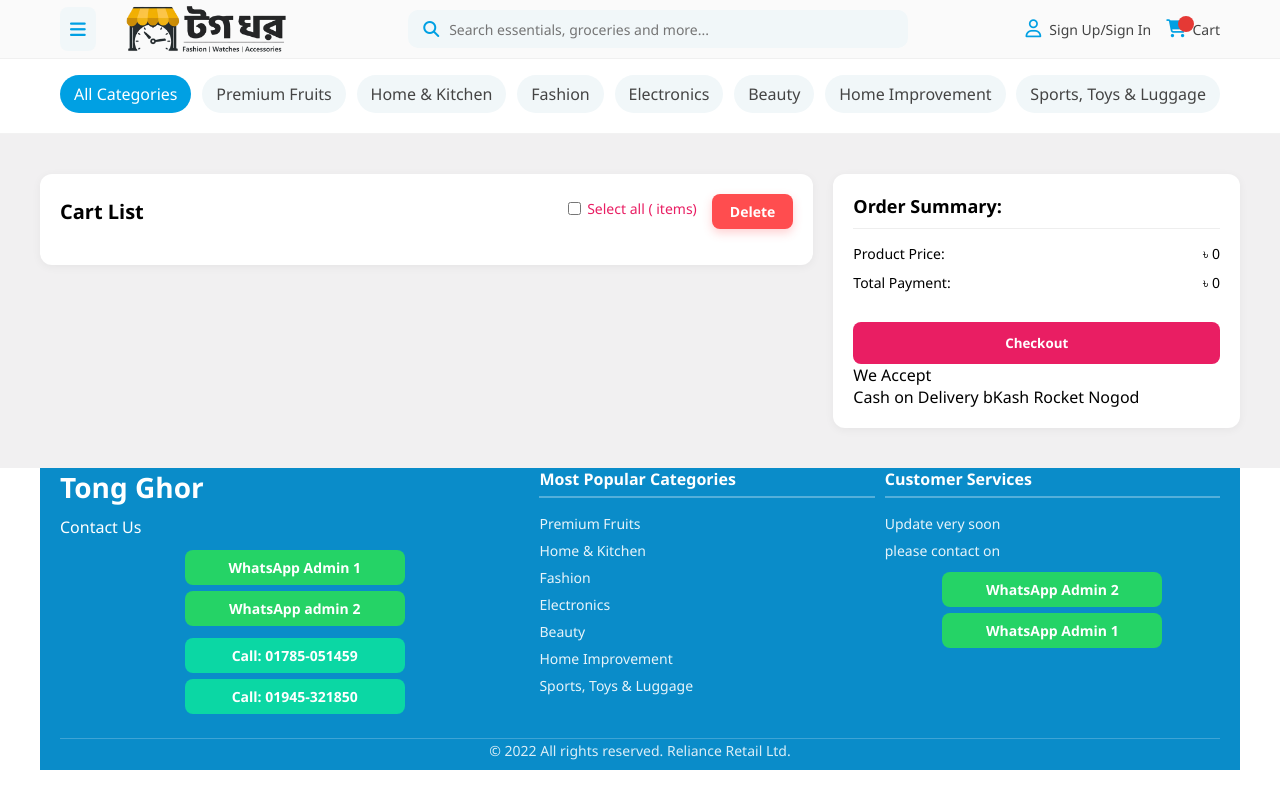
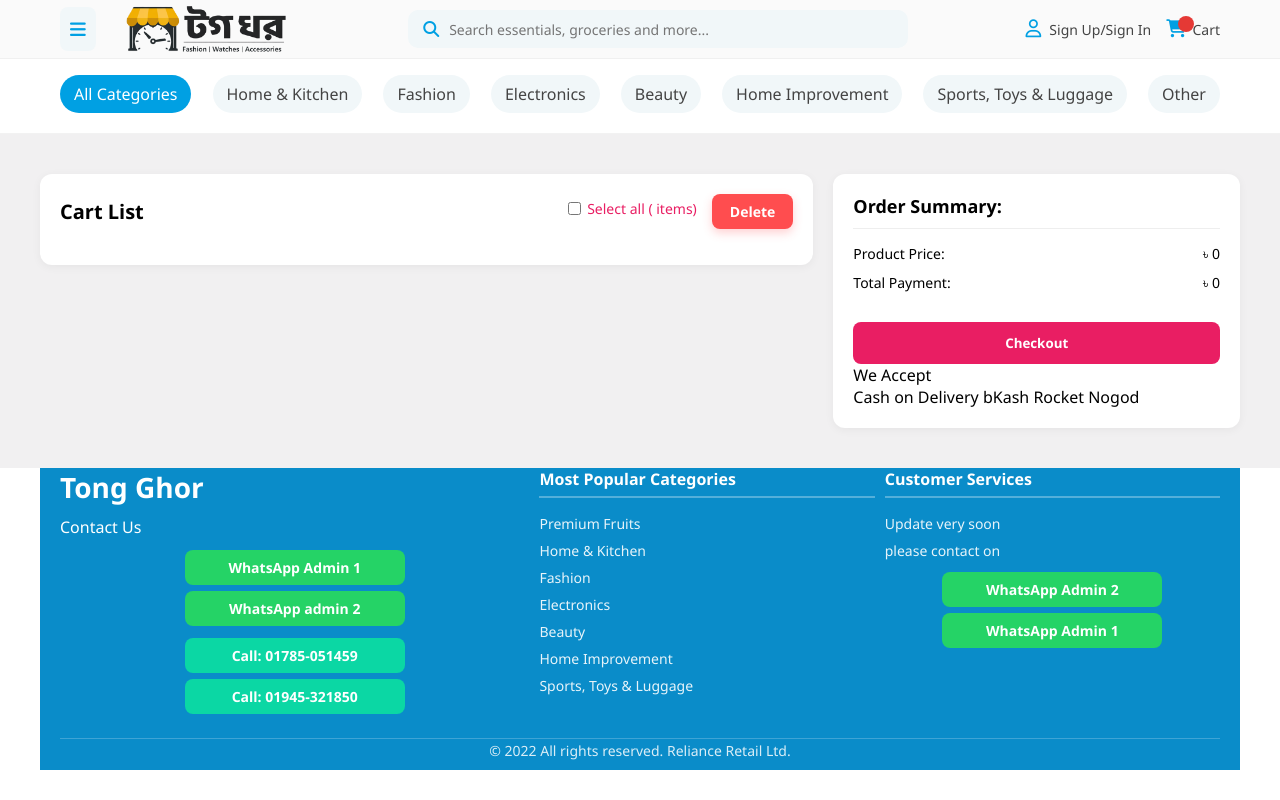
Before and after one commit to asadulredewan-cyber/bdshop, a plain HTML site: page cart.html in a window 1280 px wide. Drawn offline with nearby package versions, Linux system fonts and the light colour scheme; no server answers.

Commit message:
Update cart.html

```diff
--- a/cart.html
+++ b/cart.html
@@ -65,13 +65,14 @@
   <nav class="category-nav">
     <div class="category-container" id="main-nav-cats">
       <div class="category-item active" data-cat="all">All Categories</div>
-      <div class="category-item" data-cat="premium-fruits">Premium Fruits</div>
+
       <div class="category-item" data-cat="home-kitchen">Home & Kitchen</div>
       <div class="category-item" data-cat="fashion">Fashion</div>
       <div class="category-item" data-cat="electronics">Electronics</div>
       <div class="category-item" data-cat="beauty">Beauty</div>
       <div class="category-item" data-cat="home-improvement">Home Improvement</div>
       <div class="category-item" data-cat="sports">Sports, Toys & Luggage</div>
+       <div class="category-item" data-cat="premium-fruits">Other</div>
     </div>
 
   </nav>
@@ -401,4 +402,5 @@
 
 </body>
 
+
 </html>
```
